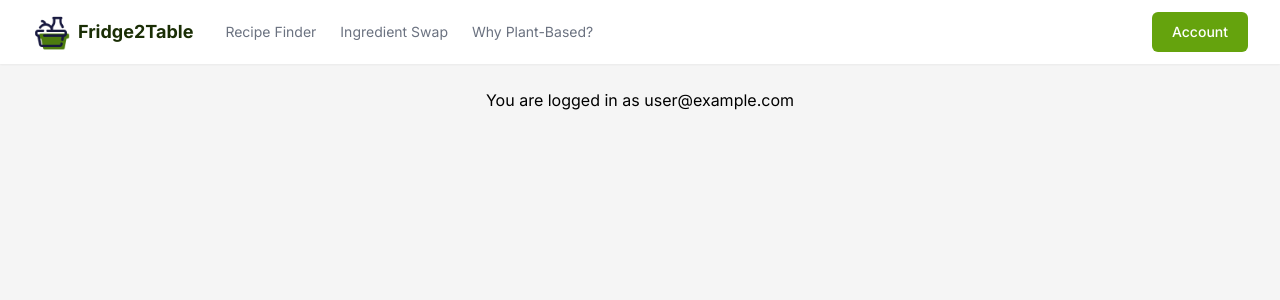
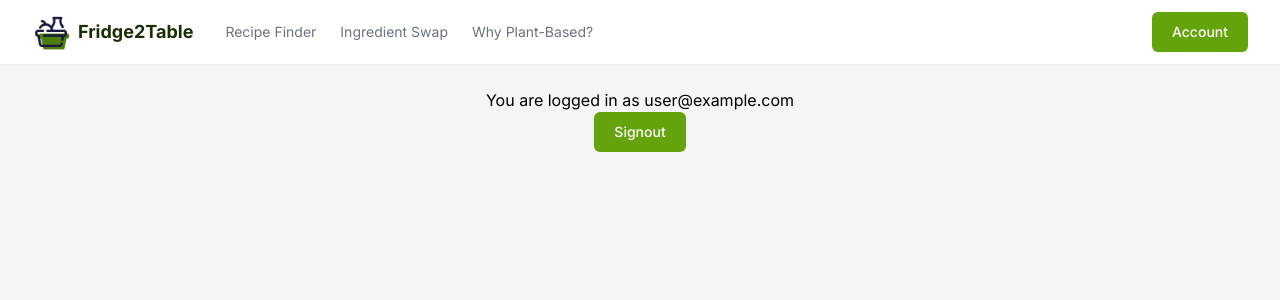
Before and after one commit to dejmedus/fridge2table, a Next.js app: page /account in a window 1280 px wide. Shown: the top 300 px of the page. Built offline with nearby package versions, Linux system fonts and the light colour scheme; no server answers; sample sign-in values are in the browser's storage.

Commit message:
prtoect account route & add signout button

```diff
--- a/app/account/page.js
+++ b/app/account/page.js
@@ -1,20 +1,40 @@
 'use client'
 
-import { useEffect } from "react";
 import { useAuthContext } from "@/context/AuthContext";
+import signOutUser from "@/firebase/signout";
 import { useRouter } from "next/navigation";
 
 function Account() {
     const { user } = useAuthContext()
     const router = useRouter()
 
-    useEffect(() => {
-        if (user == null) router.push("/signup")
-    }, [user])
+    async function logout() {
+        const { result, error } = await signOutUser();
 
-    return (<>
-        <h1>You are logged in as {user.email}</h1>
-    </>);
+        if (error) {
+            return console.log(error)
+        }
+
+        // else successful
+        console.log(result)
+        return router.push("/")
+    }
+
+    if (user) {
+        return (<>
+            <h1>You are logged in as {user.email}</h1>
+            <button
+                className="block rounded-md bg-lime-600 px-5 py-2.5 text-sm font-medium text-white transition hover:bg-lime-700"
+                onClick={logout}
+            >
+                Signout
+            </button>
+        </>);
+    }
+    else {
+        router.push("/signin")
+    }
+
 }
 
 export default Account;
```
